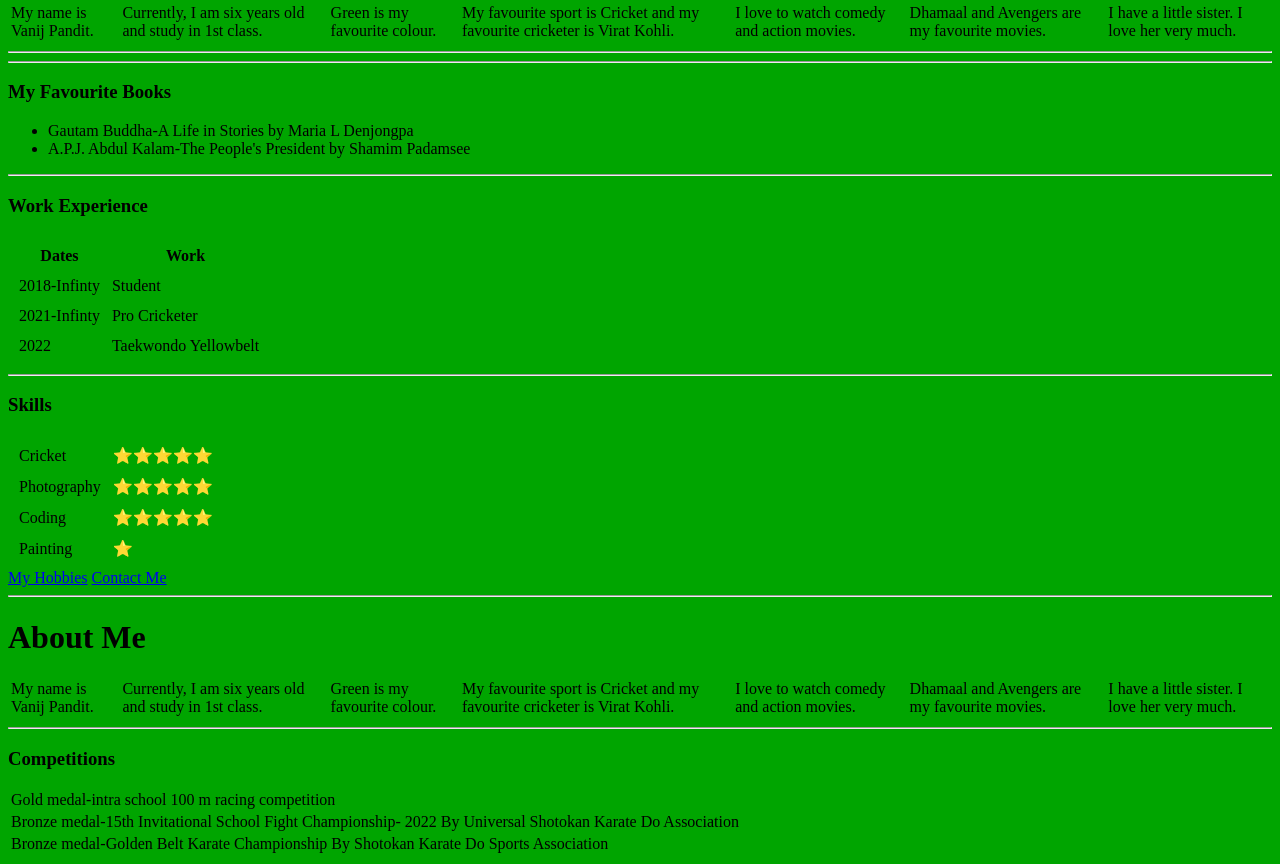
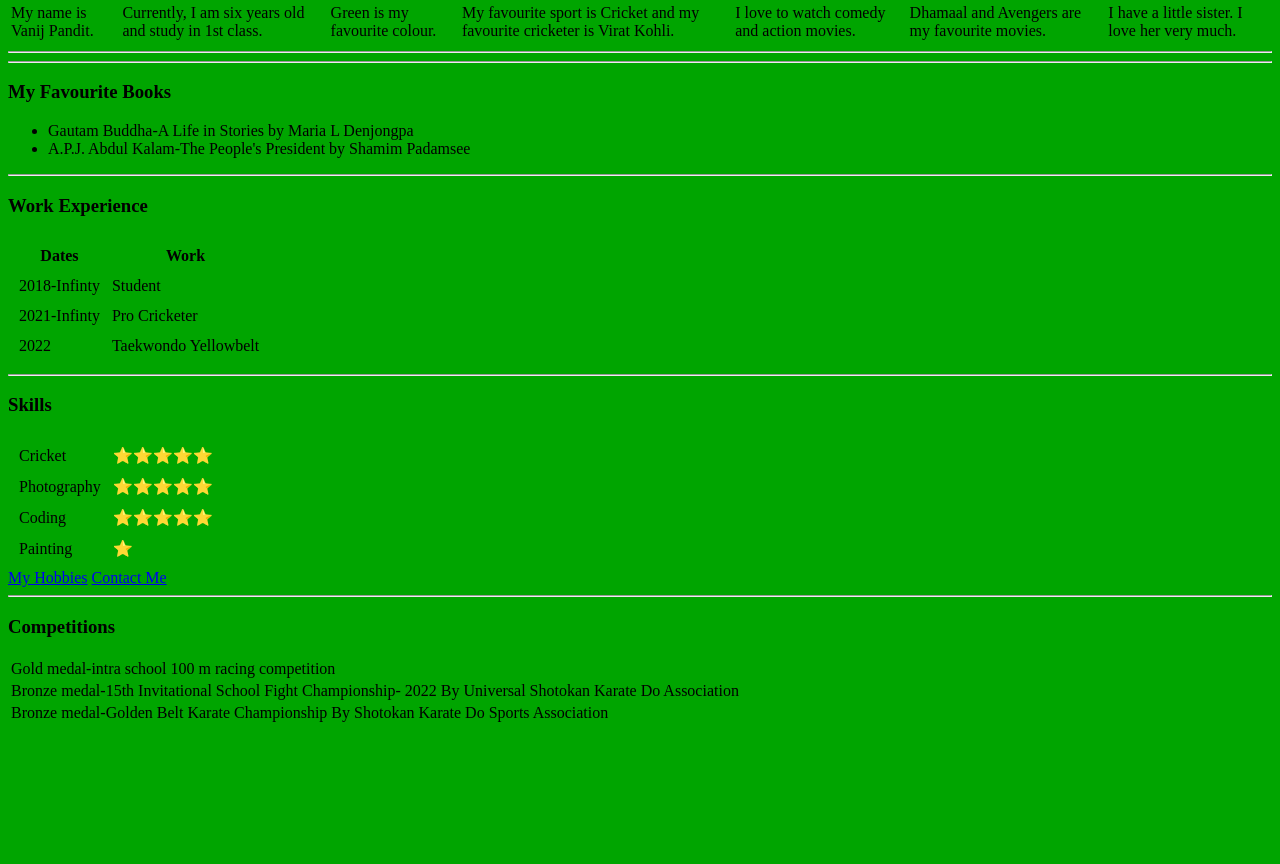
Before and after one commit to vanijpandit/cv2, a plain HTML site: page index.html in a window 1280 px wide. Shown: the part 211-1075 px from the top of the page. After the commit the page ends 944 px from the top, so only its background shows below. Drawn offline with Linux system fonts and the light colour scheme.

Commit message:
Update index.html

```diff
--- a/index.html
+++ b/index.html
@@ -94,18 +94,6 @@
   <a href="hobbies.html">My Hobbies</a>
   <a href="contact-me.html">Contact Me</a>
   <hr>
-  <h1>About Me</h1>
-  <table>
-    <tr>
-      <td>My name is Vanij Pandit.</td>
-      <td>Currently, I am six years old and study in 1st class.</td>
-      <td>Green is my favourite colour.</td>
-      <td>My favourite sport is Cricket and my favourite cricketer is Virat Kohli.</td>
-      <td>I love to watch comedy and action movies.</td>
-      <td>Dhamaal and Avengers are my favourite movies.</td>
-      <td>I have a little sister. I love her very much.</td>
-    </table>
-    <hr>
 
 <table>
   <h3>Competitions</h3>
```
